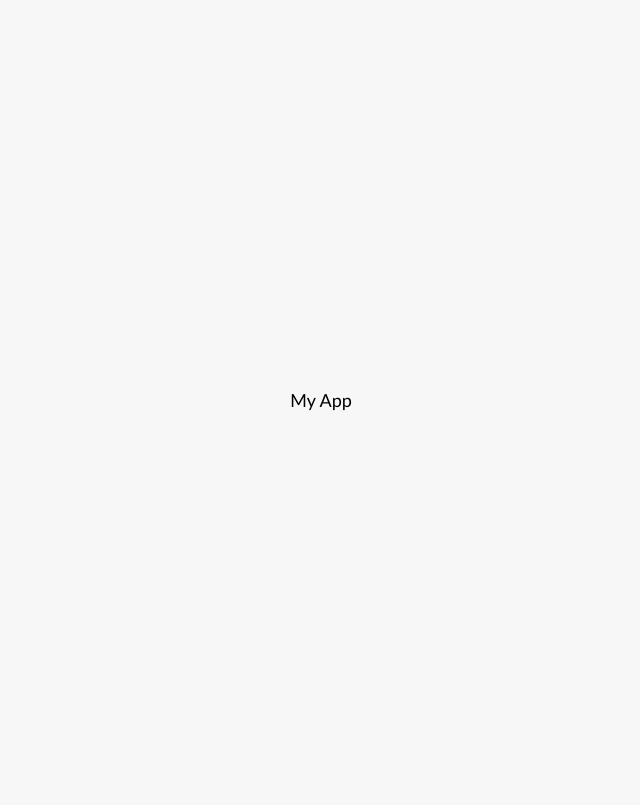
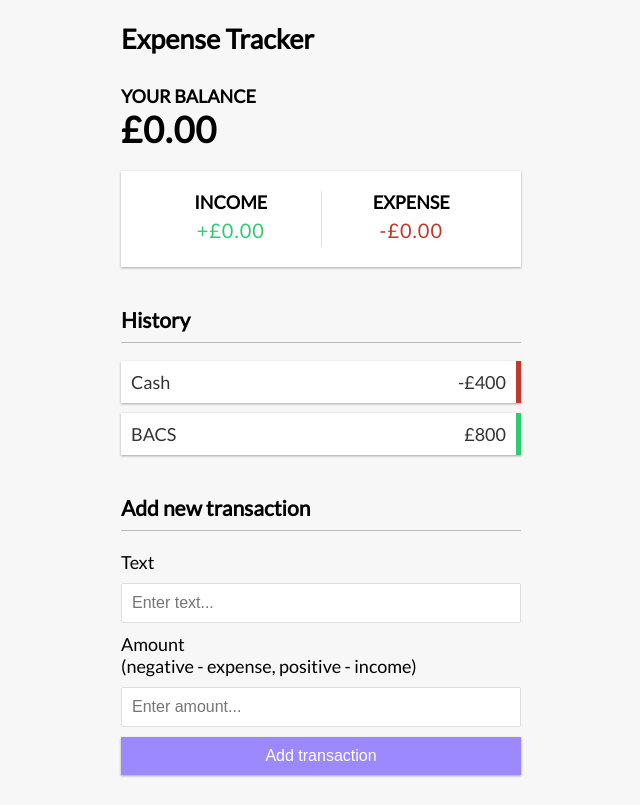
Before and after one commit to sdjhen/expenses-tracker, a Vue app: page / in a window 1280 px wide. Shown: the whole page, without its empty margins (319-959 px from the left). Built offline with nearby package versions, Linux system fonts and the light colour scheme.

Commit message:
hardcoded components to UI

```diff
--- a/src/App.vue
+++ b/src/App.vue
@@ -1 +1,29 @@
-<template>My App</template>
+<template>
+    <div>
+      <Header />
+      <div class="container">
+        <Balance />
+        <IncomeExpenses />
+        <TransactionList />
+        <AddTransaction />
+      </div>
+    </div>
+  </template>
+
+  <script>
+  import Header from './components/Header.vue';
+  import Balance from './components/Balance.vue';
+  import IncomeExpenses from './components/IncomeExpenses.vue';
+  import TransactionList from './components/TransactionList.vue';
+  import AddTransaction from './components/AddTransaction.vue';
+
+  export default {
+    components: {
+      Header,
+      Balance,
+      IncomeExpenses,
+      TransactionList,
+      AddTransaction
+    }
+  };
+  </script>
--- /dev/null
+++ b/src/components/AddTransaction.vue
@@ -0,0 +1,17 @@
+<template>
+    <h3>Add new transaction</h3>
+      <form id="form">
+        <div class="form-control">
+          <label for="text">Text</label>
+          <input type="text" id="text" placeholder="Enter text..." />
+        </div>
+        <div class="form-control">
+          <label for="amount"
+            >Amount <br />
+            (negative - expense, positive - income)</label
+          >
+          <input type="number" id="amount" placeholder="Enter amount..." />
+        </div>
+        <button class="btn">Add transaction</button>
+      </form>
+</template>
--- /dev/null
+++ b/src/components/Balance.vue
@@ -0,0 +1,4 @@
+<template>
+    <h4>Your Balance</h4>
+<h1 id="balance">£0.00</h1>
+</template>
--- /dev/null
+++ b/src/components/Header.vue
@@ -0,0 +1,3 @@
+<template>
+    <h2>Expense Tracker</h2>
+</template>
--- /dev/null
+++ b/src/components/IncomeExpenses.vue
@@ -0,0 +1,13 @@
+<template>
+    <div class="inc-exp-container">
+        <div>
+          <h4>Income</h4>
+          <p id="money-plus" class="money plus">+£0.00</p>
+        </div>
+        <div>
+          <h4>Expense</h4>
+          <p id="money-minus" class="money minus">-£0.00</p>
+        </div>
+      </div>
+
+</template>
--- /dev/null
+++ b/src/components/TransactionList.vue
@@ -0,0 +1,11 @@
+<template>
+    <h3>History</h3>
+      <ul id="list" class="list">
+        <li class="minus">
+          Cash <span>-£400</span><button class="delete-btn">x</button>
+        </li>
+        <li class="plus">
+         BACS <span>£800</span><button class="delete-btn">x</button>
+        </li>
+      </ul>
+</template>
```
Also changed, not shown: 1 other file (tests, documents, lock files or other folders).
